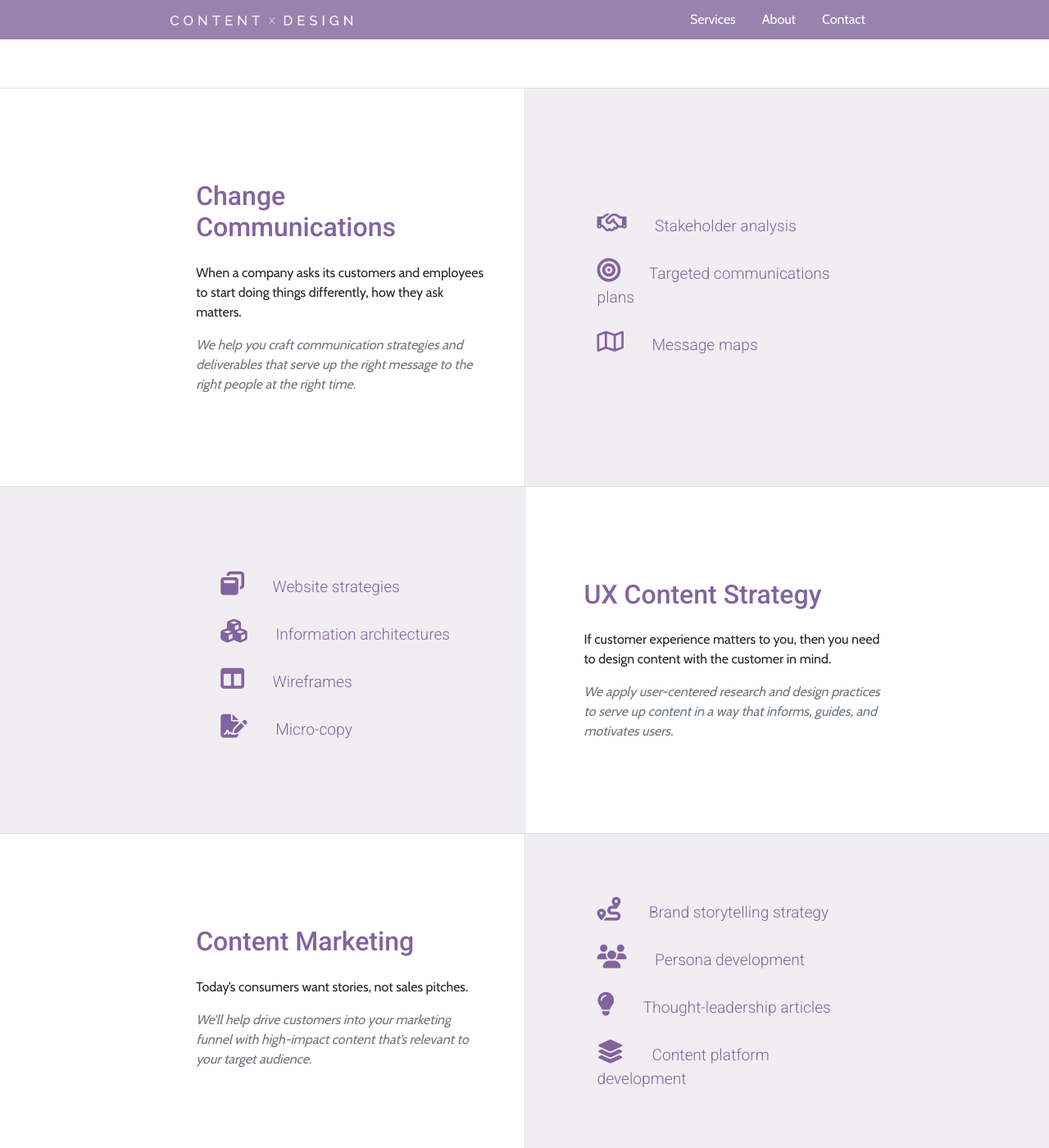
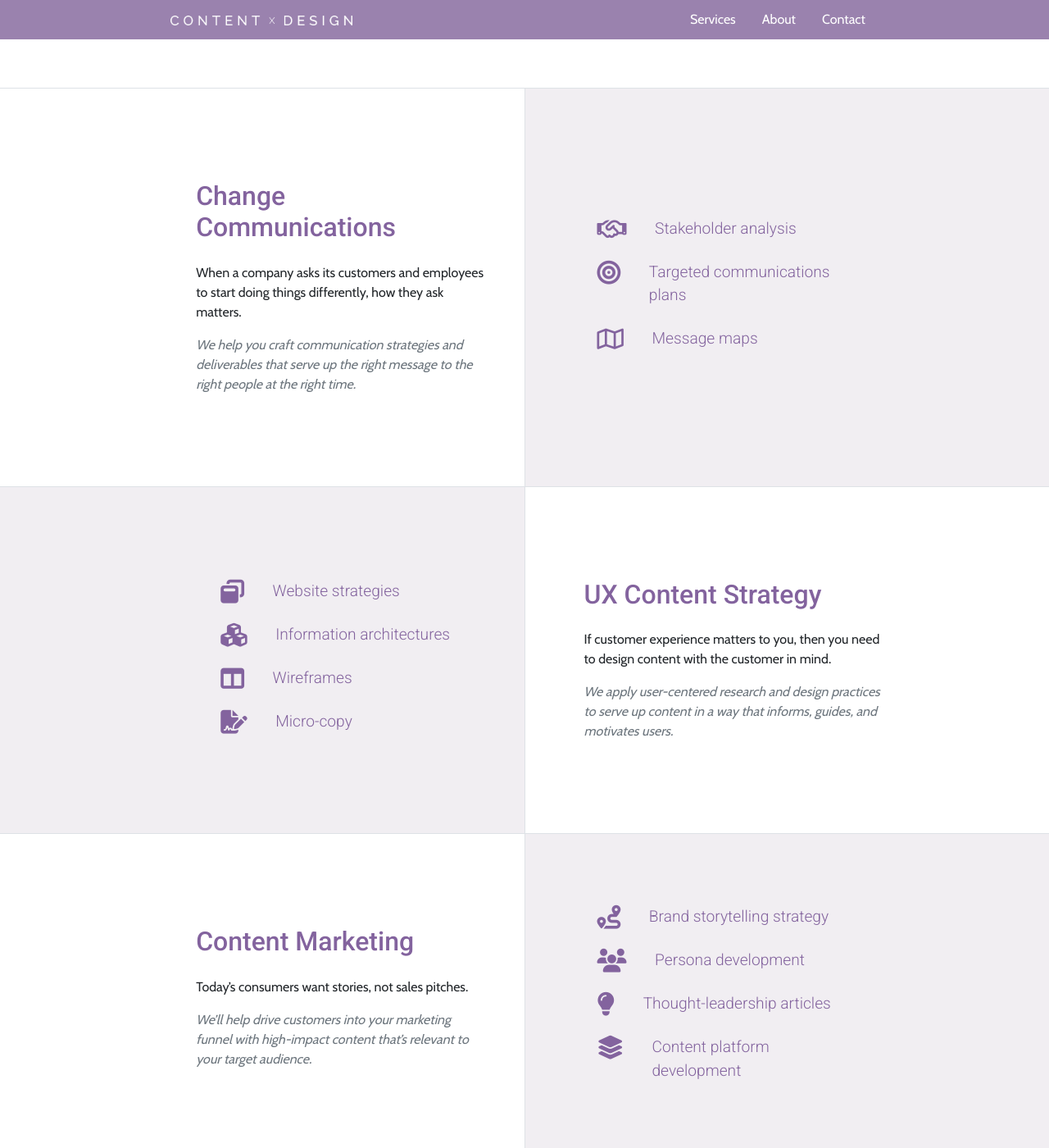
Before and after one commit to jasonephraim/Contentxdesign, a Jekyll site: the page index.html, which Jekyll copies as it is, in a window 1280 px wide and 1400 px high, scrolled down 895 px. Shown: the whole window at 82% size. Built offline with Jekyll 4.4.1, drawn with Linux system fonts in a browser that asks for light colours; nearby versions of some CDN libraries.

Commit message:
fixed li icon display issues

```diff
--- a/index.html
+++ b/index.html
@@ -91,9 +91,9 @@
         <div class="row h-100">
         <div class="my-auto col-md-8 col-12">
           <ul class="product-list">
-								<li><i class="far fa-handshake"></i>Stakeholder analysis</li>
-								<li><i class="fas fa-bullseye"></i>Targeted communications plans</li>
-								<li><i class="far fa-map"></i>Message maps</li>
+								<li><i class="far fa-handshake"></i><span>Stakeholder analysis</span></li>
+								<li><i class="fas fa-bullseye"></i><span>Targeted communications plans</span></li>
+								<li><i class="far fa-map"></i><span>Message maps</span></li>
               </ul>
               <!--<div class="bg-dark box-shadow mx-auto" style="width: 80%; height: 100px; border-radius: 21px 21px 0 0;"></div> -->
         </div>
@@ -111,10 +111,10 @@
         <div class="row h-100 justify-content-end">
         <div class="my-auto col-md-8 col-12">
           <ul class="product-list">
-								<li><i class="fas fa-window-restore"></i>Website strategies</li>
-								<li><i class="fas fa-cubes"></i>Information architectures</li>
-                <li><i class="fas fa-columns"></i>Wireframes</li>
-                <li><i class="fas fa-file-signature"></i>Micro-copy</li>
+								<li><i class="fas fa-window-restore"></i><span>Website strategies</span></li>
+								<li><i class="fas fa-cubes"></i><span>Information architectures</span></li>
+                <li><i class="fas fa-columns"></i><span>Wireframes</span></li>
+                <li><i class="fas fa-file-signature"></i><span>Micro-copy</span></li>
               </ul>
               <!--<div class="bg-dark box-shadow mx-auto" style="width: 80%; height: 100px; border-radius: 21px 21px 0 0;"></div> -->
         </div>
@@ -150,10 +150,10 @@
         <div class="row h-100">
         <div class="my-auto col-md-8 col-12">
           <ul class="product-list">
-								<li><i class="fas fa-route"></i>Brand storytelling strategy</li>
-								<li><i class="fas fa-users"></i>Persona development</li>
-                <li><i class="fas fa-lightbulb"></i>Thought-leadership articles</li>
-                <li><i class="fas fa-layer-group"></i>Content platform development</li>
+								<li><i class="fas fa-route"></i><span>Brand storytelling strategy</span></li>
+								<li><i class="fas fa-users"></i><span>Persona development</span></li>
+                <li><i class="fas fa-lightbulb"></i><span>Thought-leadership articles</span></li>
+                <li><i class="fas fa-layer-group"></i><span>Content platform development</span></li>
               </ul>
               <!--<div class="bg-dark box-shadow mx-auto" style="width: 80%; height: 100px; border-radius: 21px 21px 0 0;"></div> -->
         </div>
@@ -194,10 +194,10 @@
           <h2 class="display-5">Let's get down to business</h2>
           <p>Are you ready to unleash the power of smart, strategic content to solve your business challenges?</p>
           <ul class="contact-list">
-            <li><i class="fas fa-check"></i>Drive more conversions</li>
-            <li><i class="fas fa-check"></i>Empower change in your organization</li>
-            <li><i class="fas fa-check"></i>Inform customers and users</li>
-            <li><i class="fas fa-check"></i>Deliver clear, consistent communications</li>
+            <li><i class="fas fa-check"></i><span>Drive more conversions</span></li>
+            <li><i class="fas fa-check"></i><span>Empower change in your organization</span></li>
+            <li><i class="fas fa-check"></i><span>Inform customers and users</span></li>
+            <li><i class="fas fa-check"></i><span>Deliver clear, consistent communications</span></li>
           </ul>
         </div>
       </div>
--- a/product.css
+++ b/product.css
@@ -143,6 +143,15 @@ a {
   font-size: 1.2em;
 }
 
+.product-list li i {
+  float: left;
+}
+
+.product-list li span {
+  display: block;
+  overflow: hidden;
+}
+
 .contact-list {
   padding-left: 0;
 }
@@ -153,6 +162,15 @@ a {
   margin-bottom: 1.5rem;
   margin-top: 1.75rem;
   font-size: 1.2em;
+}
+
+.contact-list li i {
+  float: left;
+}
+
+.contact-list li span {
+  display: block;
+  overflow: hidden;
 }
 
 i {
```
